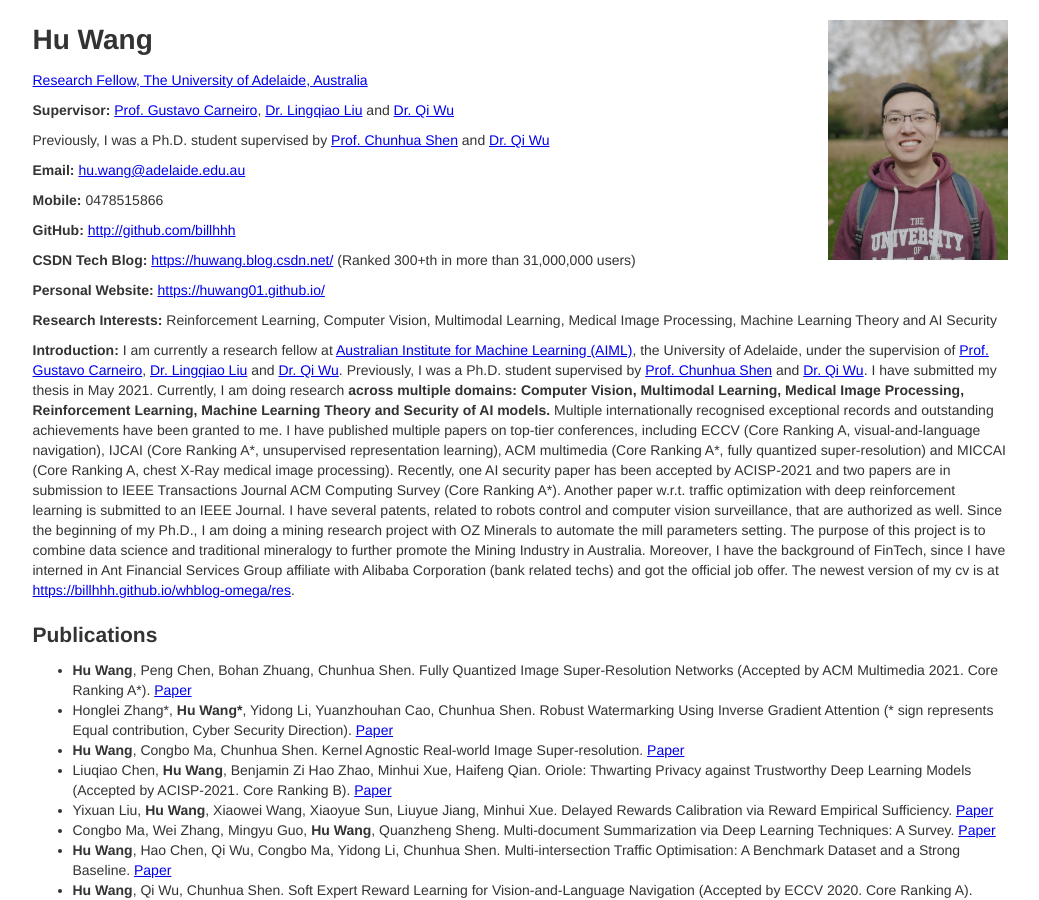
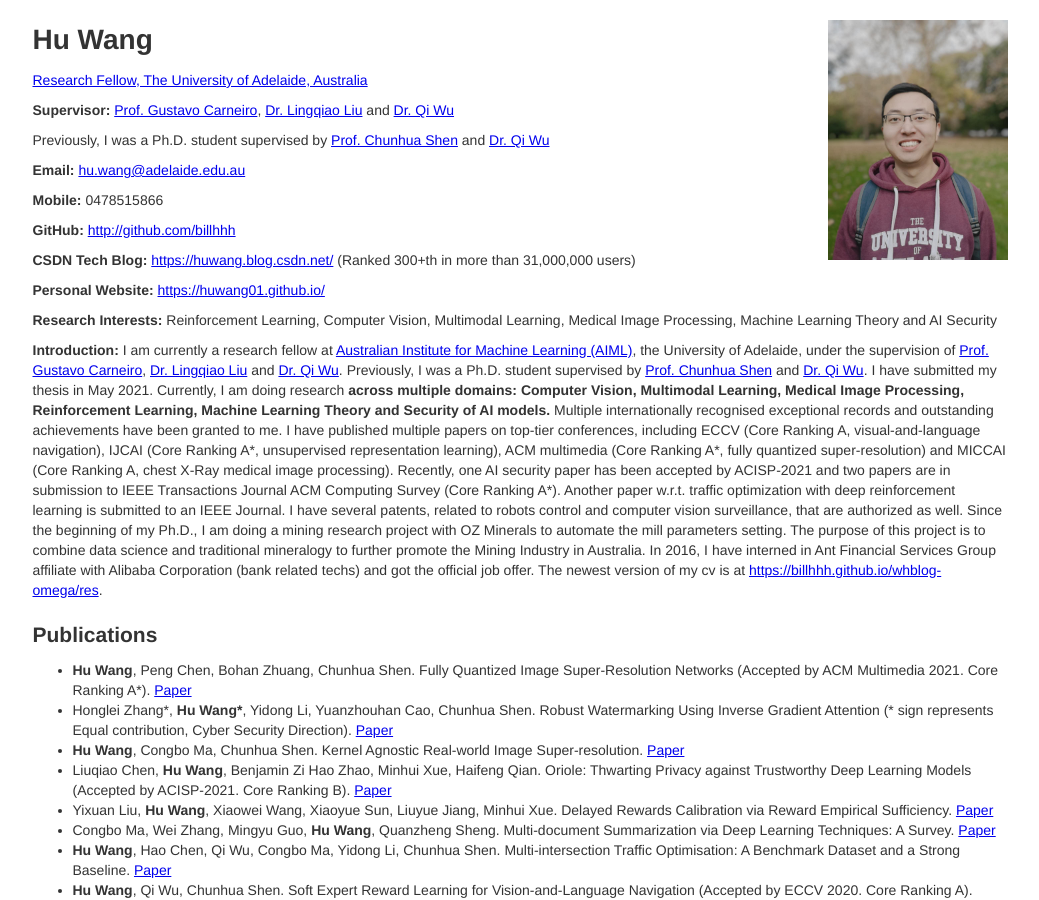
Before and after one commit to billhhh/whblog-omega, a Jekyll site: the page res/index.html, which Jekyll copies as it is, in a window 1280 px wide and 900 px high. Shown: the whole window, without its empty margins (120-1159 px from the left). Built offline with Jekyll 4.4.1, drawn with Linux system fonts in a browser that asks for light colours.

Commit message:
Update index.html

```diff
--- a/res/index.html
+++ b/res/index.html
@@ -56,7 +56,7 @@
 	Another paper w.r.t. traffic optimization with deep reinforcement learning is submitted to an IEEE Journal.
 	I have several patents, related to robots control and computer vision surveillance, that are authorized as well.
 	Since the beginning of my Ph.D., I am doing a mining research project with OZ Minerals to automate the mill parameters setting. The purpose of this project is to combine data science and traditional mineralogy to further promote the Mining Industry in Australia.
-	Moreover, I have the background of FinTech, since I have interned in Ant Financial Services Group affiliate with Alibaba Corporation (bank related techs) and got the official job offer.
+	In 2016, I have interned in Ant Financial Services Group affiliate with Alibaba Corporation (bank related techs) and got the official job offer.
 	The newest version of my cv is at <a href="https://billhhh.github.io/whblog-omega/res">https://billhhh.github.io/whblog-omega/res</a>.
       </p>
 
```
